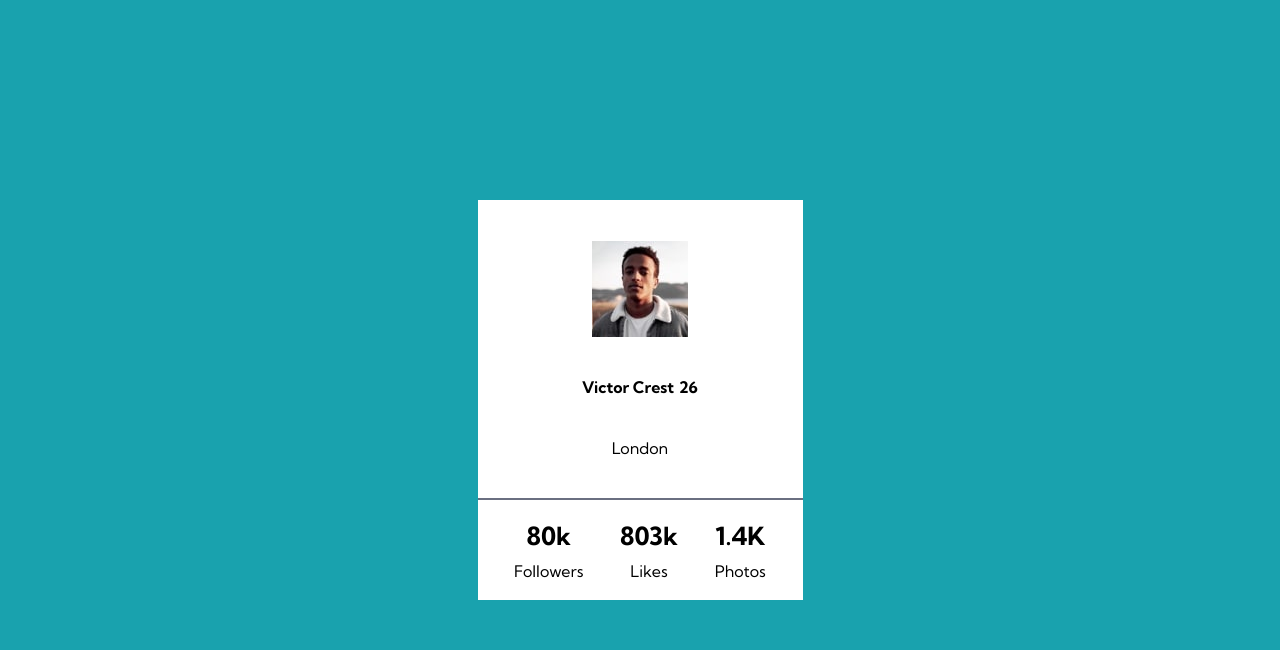
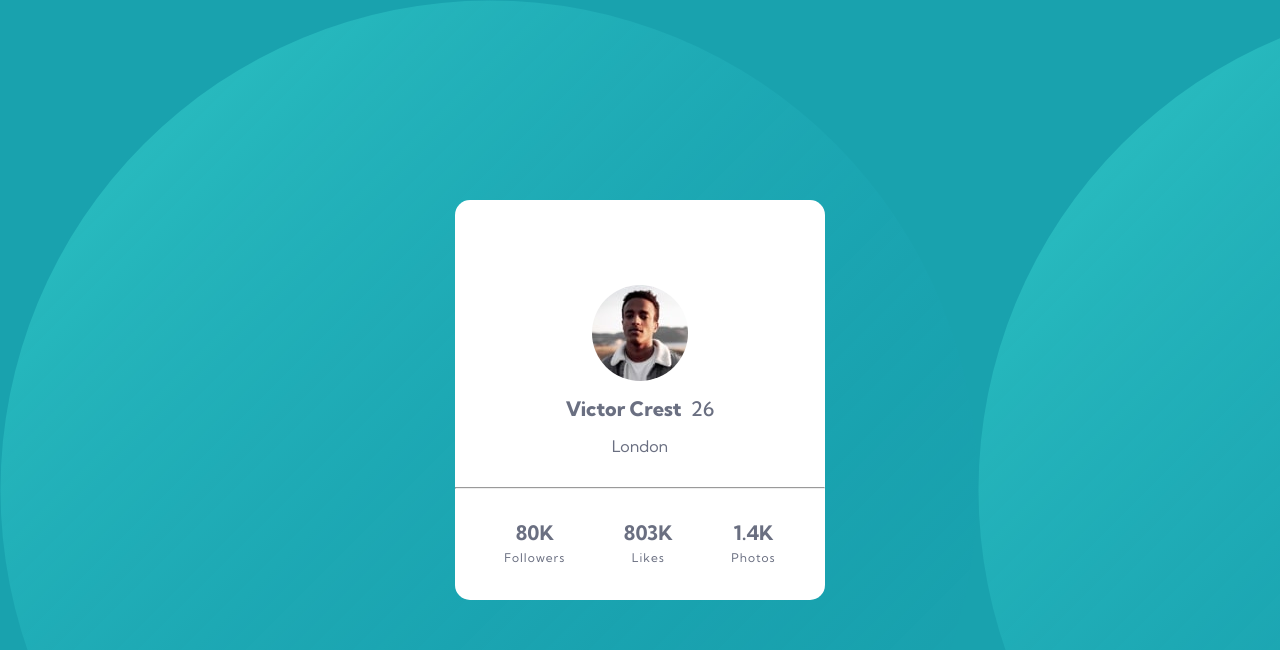
Before and after one commit to FelipeDDP/DevQuest, a plain HTML site: page 01-profile-card/profile-card-component-main/index.html in a window 1280 px wide. Drawn offline with Linux system fonts and the light colour scheme.

Commit message:
code revision

```diff
--- a/01-profile-card/profile-card-component-main/index.html
+++ b/01-profile-card/profile-card-component-main/index.html
@@ -13,30 +13,30 @@
 </head>
 
 <body>
-  <section class="perfil">
-    <div class="info-pessoal">
-      <img class="foto" src="src/images/image-victor.jpg" alt="foto">
-      <div class="nome-e-idade">
-        <div class="nome">Victor Crest</div>
-        <div class="idade">26</div>
+  <main class="container">
+    <div class="card">
+      <div class="profile">
+        <img src="src/images/image-victor.jpg" alt="Profile picture">
+        <h2 class="name">Victor Crest <span class="age">26</span></h2>
+        <span class="city">London</span>
       </div>
-      <p class="cidade">London</p>
+      <hr>
+      <ul class="stats">
+        <li class="info">
+          <p class="stat">80K</p>
+          <p class="category">Followers</p>
+        </li>
+        <li class="info">
+          <p class="stat">803K</p>
+          <p class="category">Likes</p>
+        </li>
+        <li class="info">
+          <p class="stat">1.4K</p>
+          <p class="category">Photos</p>
+        </li>
+      </ul>
     </div>
-    <div class="estatisticas">
-      <div class="followers">
-        <p class="numero">80k</p>
-        <p class="categoria">Followers</p>
-      </div>
-      <div class="likes">
-        <p class="numero">803k</p>
-        <p class="categoria">Likes</p>
-      </div>
-      <div class="photos">
-        <p class="numero">1.4K</p>
-        <p class="categoria">Photos</p>
-      </div>
-    </div>
-  </section>
+  </main>
 </body>
 
 </html>
--- a/01-profile-card/profile-card-component-main/src/css/reset.css
+++ b/01-profile-card/profile-card-component-main/src/css/reset.css
@@ -3,3 +3,7 @@
     padding: 0px;
     box-sizing: border-box;
 }
+
+ul {
+    list-style: none;
+}
--- a/01-profile-card/profile-card-component-main/src/css/style.css
+++ b/01-profile-card/profile-card-component-main/src/css/style.css
@@ -2,59 +2,72 @@
 
 body {
     background-color: var(--background-color);
+    background-image: url(../images/bg-pattern-bottom.svg);
     font-family: "Kumbh Sans", sans-serif;
+    color: var(--text-color);
 }
 
-.perfil {
+.container {
     display: flex;
     justify-content: center;
     align-items: center;
-    flex-direction: column;
     height: 100vh;
 }
 
-.info-pessoal {
+.card {
     display: flex;
     flex-direction: column;
-    justify-content: space-evenly;
-    align-items: center;
-    border-bottom: 2px solid hsl(227, 10%, 46%);
-    background-color: white;
-    width: 325px;
-    height: 300px;
+    justify-content: space-around;
+    background-color: var(--card-color);
+    width: 370px;
+    height: 400px;
+    border-radius: 15px;
 }
 
-.nome-e-idade {
+.profile {
     display: flex;
-    justify-content: center;
+    flex-direction: column;
+    justify-content: flex-end;
+    align-items: center;
+    height: 60%;
+    gap: 15px;
 }
 
-.nome {
-    font-weight: 700px;
-    padding-right: 5px;
-    font-weight: 700;
+.profile img {
+    border-radius: 50%;
 }
 
-.idade {
-    font-weight: 700;
+.profile .name {
+    font-weight: 800;
+    font-size: 20px;
 }
 
-.estatisticas {
-    display: flex;
-    justify-content: space-evenly;
-    align-items: center;
-    background-color: white;
-    width: 325px;
-    height: 100px;
+.profile .name .age {
+    font-weight: 500;
+    font-size: 20px;
+    padding-left: 5px;
+}
+
+.profile .city {
+    font-size: 16px;
+}
+
+.stats {
+    display:flex;
+    justify-content: space-around;
+    padding-inline: 20px;
+    padding-bottom: 20px;
     text-align: center;
 }
 
-.numero {
+.stats .info .stat {
     font-weight: 700;
-    padding-bottom: 10px;
-    font-size: 25px;
+    font-size: 20px;
 }
 
-.categoria {
+.stats .info .category {
     font-weight: 400;
+    font-size: 12px;
+    letter-spacing: 1px;
+    padding-top: 5px;
 }
--- a/01-profile-card/profile-card-component-main/src/css/variables.css
+++ b/01-profile-card/profile-card-component-main/src/css/variables.css
@@ -1,5 +1,5 @@
 :root {
     --background-color: hsl(185, 75%, 39%);
     --text-color: hsl(227, 10%, 46%);
-    --card-color: hsl(0, 0%, 59%);
+    --card-color: #ffffff;
 }
```
